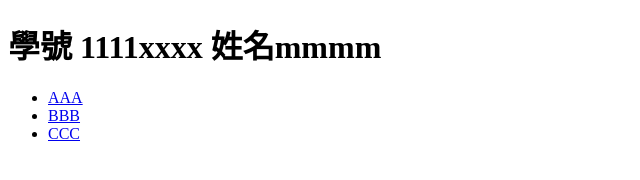
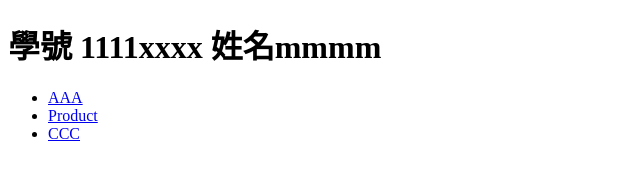
Before and after one commit to 1111211007/Botpractise, a plain HTML site: page index.html in a window 1280 px wide. Shown: the full height of the page, 0-640 px from the left. Drawn offline with Linux system fonts and the light colour scheme.

Commit message:
設立product

```diff
--- a/index.html
+++ b/index.html
@@ -10,7 +10,7 @@
 	<h1>學號 1111xxxx 姓名mmmm</h1>
     <ul>
         <li><a href="aaa.html">AAA</a></li>
-        <li><a href="bbb.html">BBB</a></li>
+        <li><a href="product.html">Product</a></li>
         <li><a href="ccc.html">CCC</a></li>
     </ul>
 </body>
```
Also changed, not shown: product.html (renamed from bbb.html).
